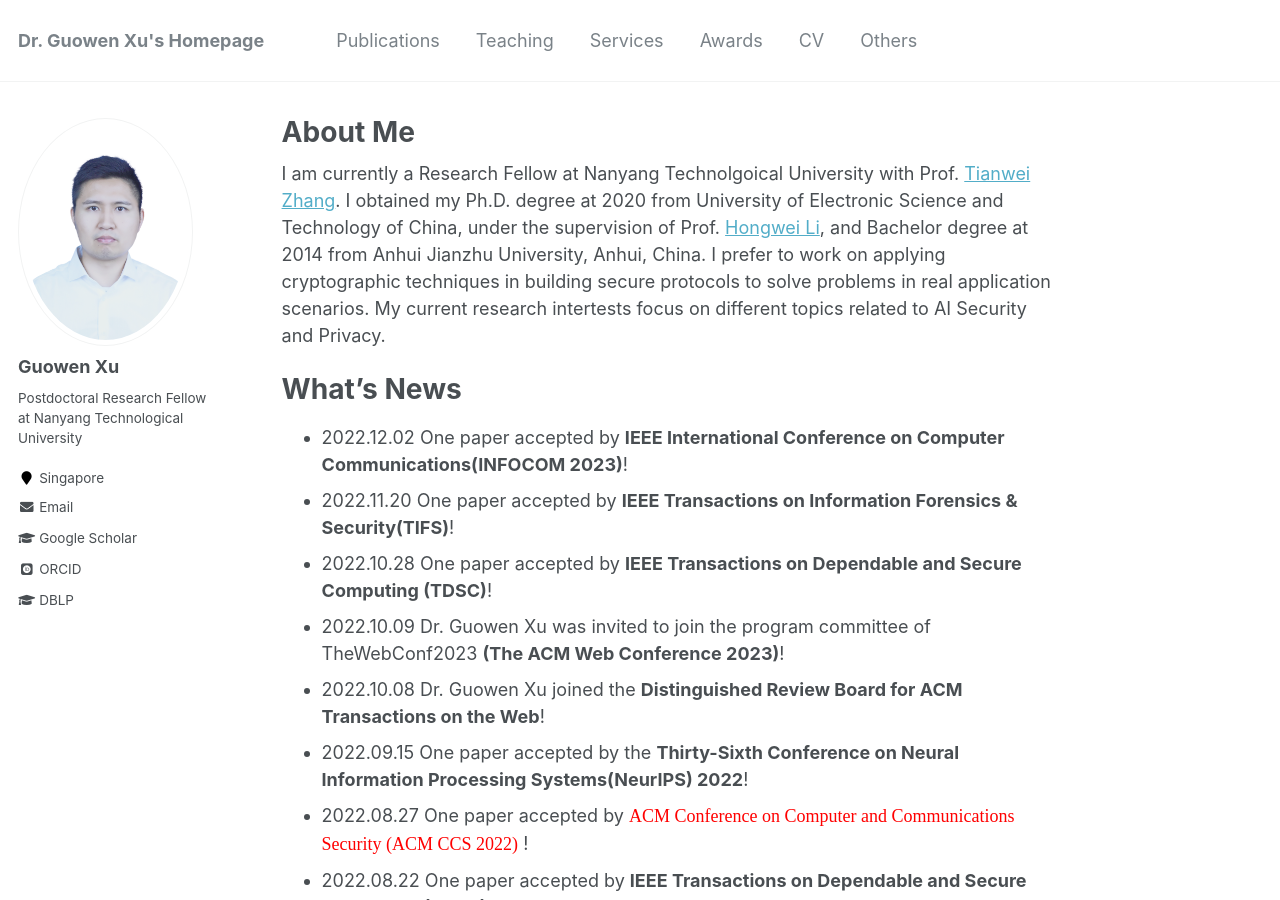
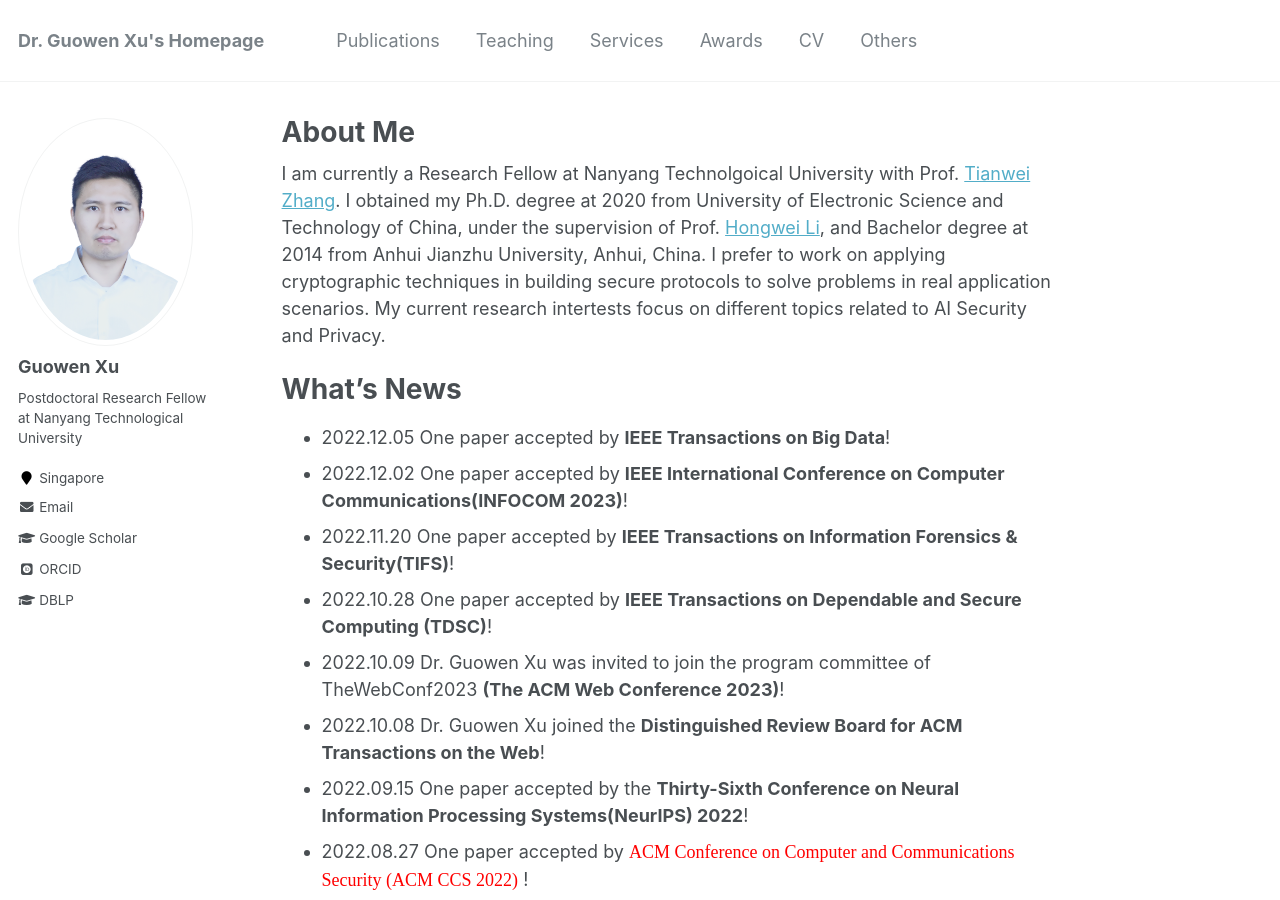
Before and after one commit to Guowen-xu/guowen-xu.github.io, a Jekyll site: the page built from _pages/about.md, in a window 1280 px wide and 900 px high. Built offline with Jekyll 4.4.1, drawn with Linux system fonts in a browser that asks for light colours; some web fonts are replaced.

Commit message:
Update about.md

```diff
--- a/_pages/about.md
+++ b/_pages/about.md
@@ -13,6 +13,7 @@ redirect_from:
 
 What's News
 ======
+- 2022.12.05 One paper accepted by **IEEE Transactions on Big Data**!
 - 2022.12.02 One paper accepted by **IEEE International Conference on Computer Communications(INFOCOM 2023)**!
 - 2022.11.20 One paper accepted by **IEEE Transactions on Information Forensics & Security(TIFS)**!
 - 2022.10.28 One paper  accepted by **IEEE Transactions on Dependable and Secure Computing (TDSC)**!
```
